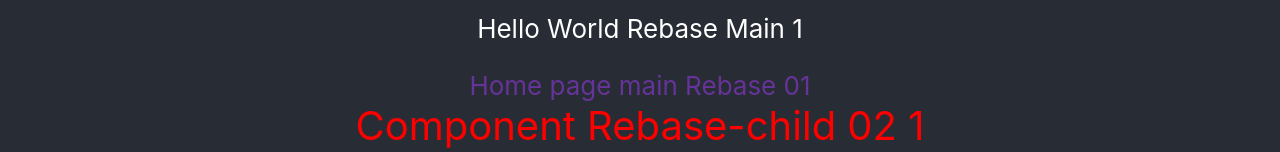
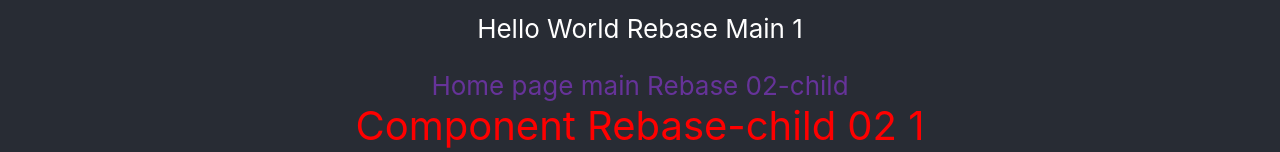
Before and after one commit to namdt247/demo-amplify-react, a React (Create React App) app: page / in a window 1280 px wide. Shown: the part 476-628 px from the top of the page. Built offline with nearby package versions, Linux system fonts and the light colour scheme.

Commit message:
rebase05

```diff
--- a/src/components/HomePage.js
+++ b/src/components/HomePage.js
@@ -7,7 +7,7 @@ function HomePage(props) {
         color: "rebeccapurple",
       }}
     >
-      Home page main Rebase 01
+      Home page main Rebase 02-child
     </div>
   );
 }
```
